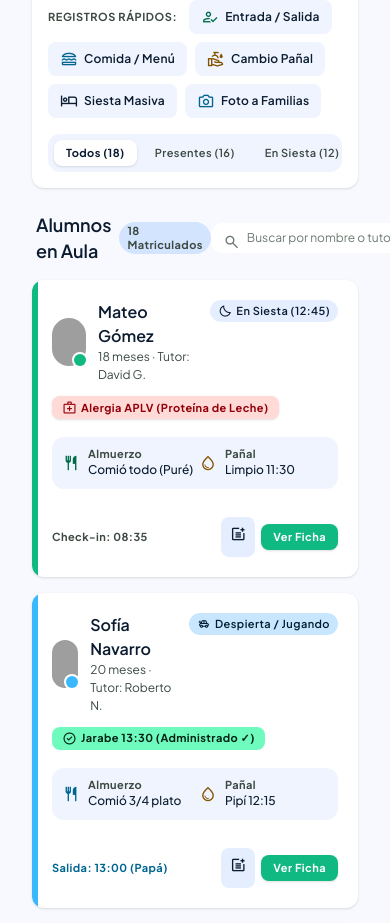
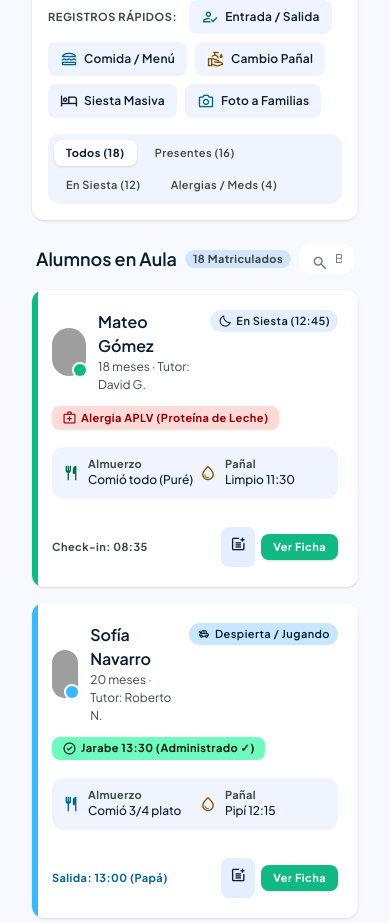
Before and after one commit to maxifernandeaz/open-daycare, a Next.js app: page /panel-aula in a window 390 px wide. Shown: the part 1340-2263 px from the top of the page. Built offline with nearby package versions, Linux system fonts and the light colour scheme; grey boxes are pictures that could not be loaded.

Commit message:
Enhance layout responsiveness and styling in ActionDock, AppSidebar, and StudentRoster components; add brand initials to mock data

```diff
--- a/app/components/panel-aula/ActionDock.tsx
+++ b/app/components/panel-aula/ActionDock.tsx
@@ -18,7 +18,7 @@ const QUICK_ACTION_CLASSES =
   "inline-flex items-center gap-1.5 px-3 py-2 rounded-lg bg-surface-container-low hover:bg-surface-container text-on-surface font-label-md text-label-md transition-colors active:scale-95";
 
 const FILTER_TRACK_CLASSES =
-  "flex items-center gap-1.5 bg-surface-container-low p-1.5 rounded-xl self-start lg:self-auto overflow-x-auto max-w-full";
+  "flex flex-wrap lg:flex-nowrap items-center gap-1.5 bg-surface-container-low p-1.5 rounded-xl self-start lg:self-auto max-w-full";
 
 const FILTER_ACTIVE_CLASSES =
   "px-3 py-1.5 rounded-lg bg-surface-container-lowest shadow-sm font-label-sm text-label-sm text-on-surface font-bold whitespace-nowrap";
--- a/app/components/panel-aula/AppSidebar.tsx
+++ b/app/components/panel-aula/AppSidebar.tsx
@@ -20,7 +20,9 @@ export default function AppSidebar() {
         <div className="h-20 flex items-center gap-3 px-6">
           <FallbackImage
             alt={brand.logoAlt}
-            className="h-8 w-auto object-contain"
+            className="h-8 w-8 rounded-lg object-contain"
+            initials={brand.initials}
+            initialsClassName="rounded-lg bg-primary-container text-on-primary font-headline-sm text-headline-sm font-bold"
             src={brand.logo}
           />
           <div className="flex flex-col">
--- a/app/components/panel-aula/StudentRoster.tsx
+++ b/app/components/panel-aula/StudentRoster.tsx
@@ -2,14 +2,14 @@ import Icon from "@/app/components/Icons";
 import StudentCard from "./StudentCard";
 import { classroomPanel } from "@/data/mock-classroom";
 
-const HEADER_CLASSES = "flex items-center justify-between px-1";
+const HEADER_CLASSES = "flex flex-wrap items-center justify-between gap-2 px-1";
 const TITLE_CLASSES = "font-headline-sm text-headline-sm text-on-surface";
 const TOTAL_PILL_CLASSES =
   "px-2 py-0.5 rounded-full bg-surface-container-highest text-on-surface-variant font-label-sm text-label-sm font-bold";
 const SEARCH_WRAPPER_CLASSES = "relative";
 const SEARCH_ICON_CLASSES = "absolute left-3 top-2.5 text-[18px] text-outline";
 const SEARCH_INPUT_CLASSES =
-  "pl-9 pr-3 py-1.5 rounded-xl bg-surface-container-lowest text-on-surface font-body-sm text-body-sm placeholder:text-outline focus:outline-none focus:ring-2 focus:ring-primary-container";
+  "w-full pl-9 pr-3 py-1.5 rounded-xl bg-surface-container-lowest text-on-surface font-body-sm text-body-sm placeholder:text-outline focus:outline-none focus:ring-2 focus:ring-primary-container";
 const GRID_CLASSES = "grid grid-cols-1 md:grid-cols-2 gap-4";
 
 export default function StudentRoster() {
@@ -22,8 +22,8 @@ export default function StudentRoster() {
           <span className={TITLE_CLASSES}>{roster.title}</span>
           <span className={TOTAL_PILL_CLASSES}>{roster.totalLabel}</span>
         </div>
-        <div className="flex items-center gap-2">
-          <div className={SEARCH_WRAPPER_CLASSES}>
+        <div className="flex min-w-0 flex-1 items-center justify-end gap-2">
+          <div className={`${SEARCH_WRAPPER_CLASSES} min-w-0 flex-1 sm:flex-none`}>
             <Icon className={SEARCH_ICON_CLASSES} name="search" size={18} />
             <input
               className={SEARCH_INPUT_CLASSES}
--- a/data/mock-classroom.ts
+++ b/data/mock-classroom.ts
@@ -35,6 +35,7 @@ export const classroomShell = {
   brand: {
     logo: brandLogo,
     logoAlt: "KiddiCare Logo",
+    initials: "KC",
     name: "KiddiCare",
     tagline: "Gestión Infantil 360°",
   },
--- a/specs/02-panel-aula-monitor-operativo.md
+++ b/specs/02-panel-aula-monitor-operativo.md
@@ -18,7 +18,7 @@
 - `data/mock-classroom.ts` con los datos ficticios tipados.
 - Un único token nuevo en `app/globals.css`: `--font-display-lg` y `--text-display-lg` (40px / 48px / -0.02em / 700), que el mockup usa en los valores de los KPI y hoy no existe.
 - Imágenes con `<img>` + `onError` y respaldo (Unsplash en fotos grandes, iniciales en avatares), con disable de `@next/next/no-img-element` por archivo.
-- Responsive: por debajo de `lg` el aside se oculta y el main pierde el `pl-72`; el contenido se apila en una columna.
+- Responsive: por debajo de `lg` el aside se oculta y el main pierde el `pl-72`; el contenido se apila en una columna. El track de pills de `ActionDock` y la fila de cabecera de `StudentRoster` llevan `flex-wrap` para que la página no tenga scroll horizontal a 375px.
 
 **Out of scope (para specs futuros):**
 
@@ -106,7 +106,7 @@ Dos exports singleton: `classroomShell` (centro, `navItems`, tarjeta de soporte,
 - [ ] El rail derecho muestra 3 alertas de protocolos con su punto de tono, 3 turnos de recogida (uno de ellos con el badge "DNI Req." y el DNI cotejado) y 3 entradas de bitácora sobre una línea de tiempo vertical.
 - [ ] Todos los iconos Material Symbols renderizan el glifo a partir del nombre de ligadura del mockup, sin cuadros de glifo faltante.
 - [ ] Ninguna imagen queda rota: cada una tiene respaldo por `onError`, y los avatares caen a iniciales.
-- [ ] Ningún botón, input ni pill produce ningún efecto: la página no contiene `"use client"` ni hooks de estado.
+- [ ] Ningún botón, input ni pill produce ningún efecto: la página no contiene `"use client"` ni hooks de estado, con la única excepción de `app/components/panel-aula/FallbackImage.tsx`, que es un Client Component aislado porque un `onError` DOM no puede existir en un Server Component.
 - [ ] El `title` y la `description` de `/panel-aula` están en español y son específicos de esta pantalla.
 - [ ] `npm run lint`, `npx tsc --noEmit` y `npm run build` pasan sin errores, y la consola del navegador queda limpia en `/panel-aula`.
 - [ ] `GET /` sigue renderizando exactamente igual que antes: `git diff` no muestra cambios en `app/page.tsx`, en los componentes de SPEC 01 ni en `data/mock.ts`.
@@ -119,7 +119,7 @@ Dos exports singleton: `classroomShell` (centro, `navItems`, tarjeta de soporte,
 - **Sí:** `data/mock-classroom.ts` aparte de `data/mock.ts`. Los dos dominios no comparten ningún tipo salvo `Tone`, que aquí se declara local.
 - **Sí:** subcarpeta `app/components/panel-aula/`. Desvía de la carpeta plana de SPEC 01, pero son 14 archivos nuevos de otro dominio y mezclarlos con los de familias haría la navegación confusa.
 - **Sí:** añadir solo el token `display-lg` a `globals.css`. Se comprobó token por token que los 50 colores del config del mockup ya existen en el `@theme`.
-- **Sí:** `<img>` con `onError` en lugar de `next/image`. Las fotos son URLs externas de un host no configurado y el mockup no define tamaños; requiere `remotePatterns` para nada más.
+- **Sí:** `<img>` con `onError` en lugar de `next/image`. Las fotos son URLs externas de un host no configurado y el mockup no define tamaños; requiere `remotePatterns` para nada más. Esto obliga a que `FallbackImage.tsx` sea el único Client Component de la ruta: en RSC un `onError` DOM no se puede renderizar. La prohibición de `"use client"` del alcance aplica a `app/panel-aula/page.tsx` y a sus componentes de presentación, no a ese helper.
 - **Sí:** `metadata` propio en la ruta. El `title` del layout dice "Portal Familias" y sería incorrecto en esta pantalla.
 - **No:** estado para búsqueda y filtros. Functionalidad de verdad, que es lo que mockedea el mockup, va en su propio spec.
 - **No:** drawer móvil, toasts, modales, autenticación, persistencia, modo oscuro y librerías nuevas.
```
